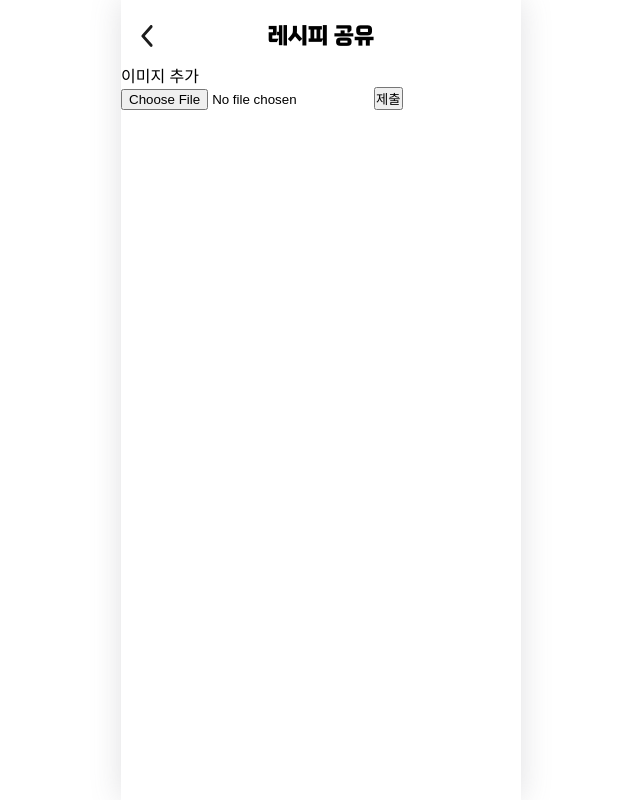
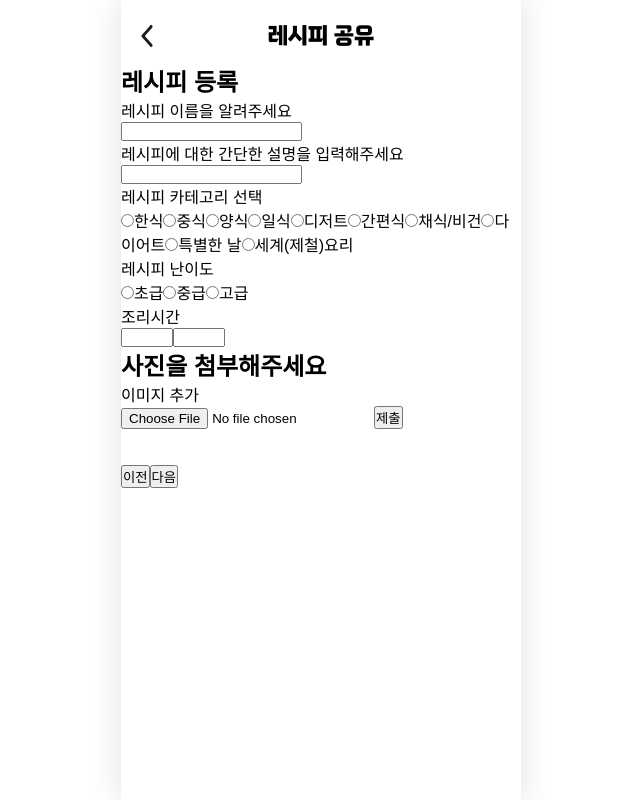
Before and after one commit to TRENDITHON-Omnivore-Team1/NaengTulCook-FE, a React (Vite) app: page /community/write-recipe in a window 1280 px wide. Shown: the whole page, without its empty margins (319-959 px from the left). Built offline with nearby package versions, Linux system fonts and the light colour scheme.

Commit message:
✨: 이웃레시피공유 - input 넣는중

```diff
--- a/src/components/community/write-neighbor-recipe/RecipeStepA.jsx
+++ b/src/components/community/write-neighbor-recipe/RecipeStepA.jsx
@@ -1,11 +1,24 @@
 import { useState } from "react";
 import * as A from "./RecipeStep.style";
-// import { api } from "@/apis/api";
-import axios from "axios";
+import { api } from "@/apis/api";
 
-const api = axios.create({
-  baseURL: "http://13.211.69.139:8080",
-});
+const categoryOptions = [
+  { id: 0, value: "한식" },
+  { id: 1, value: "중식" },
+  { id: 2, value: "양식" },
+  { id: 3, value: "일식" },
+  { id: 4, value: "디저트" },
+  { id: 5, value: "간편식" },
+  { id: 6, value: "채식/비건" },
+  { id: 7, value: "다이어트" },
+  { id: 8, value: "특별한 날" },
+  { id: 9, value: "세계(제철)요리" },
+];
+const levelOptions = [
+  { id: 0, value: "초급" },
+  { id: 1, value: "중급" },
+  { id: 2, value: "고급" },
+];
 
 export default function RecipeStepA() {
   const [image, setImage] = useState(null);
@@ -88,11 +101,43 @@ export default function RecipeStepA() {
 
   return (
     <>
+      <h2>레시피 등록</h2>
+
+      <p>레시피 이름을 알려주세요</p>
+      <input type="text" maxLength="20" />
+
+      <p>레시피에 대한 간단한 설명을 입력해주세요</p>
+      <input type="text" />
+
+      <p>레시피 카테고리 선택</p>
+      {categoryOptions.map((option) => (
+        <label key={option.id}>
+          <input type="radio" />
+          {option.value}
+        </label>
+      ))}
+
+      <p>레시피 난이도</p>
+      {levelOptions.map((option) => (
+        <label key={option.id}>
+          <input type="radio" />
+          {option.value}
+        </label>
+      ))}
+
+      <p>조리시간</p>
+      <input type="number" min="0" max="23" step="1" />
+      <input type="number" min="0" max="59" step="1" />
+
+      <h2>사진을 첨부해주세요</h2>
       <label>
         {image ? <img src={image} alt="uploaded preview" /> : <p>이미지 추가</p>}
         <input type="file" accept="image/*" onChange={handleImageUpload} />
       </label>
-      <button onClick={onSubmit}>제출</button>
+
+      <button type="button" onClick={onSubmit}>
+        제출
+      </button>
     </>
   );
 }
--- a/src/components/community/write-neighbor-recipe/WriteRecipeLayout.jsx
+++ b/src/components/community/write-neighbor-recipe/WriteRecipeLayout.jsx
@@ -1,12 +1,52 @@
+import { useState } from "react";
+import { useNavigate } from "react-router-dom";
+import { useForm } from "react-hook-form";
+import * as A from "./WriteRecipeLayout.style";
 import Topbar from "@/components/common/topbar/Topbar";
 import RecipeStepA from "./RecipeStepA";
-import * as A from "./WriteRecipeLayout.style";
+import RecipeStepB from "./RecipeStepB";
+import RecipeStepC from "./RecipeStepC";
+
+const formNameList = [
+  "title",
+  "content",
+  "category",
+  "level",
+  "time",
+  "file",
+  "ingredient",
+  "seasoning",
+  "tool",
+  "recipe",
+];
 
 export default function WriteRecipeLayout() {
+  // 페이지(step) abc 이동
+  const [currentStep, setCurrentStep] = useState(0);
+  const navigate = useNavigate();
+  // react-hook-form 설정
+  const { register, handleSubmit, control } = useForm();
+
   return (
     <>
       <Topbar pageTitle="레시피 공유" isSubPage={true} />
-      <RecipeStepA />
+      {/* 상단 스텝 */}
+
+      {/* 폼 내용 */}
+      <form>
+        {currentStep == 0 ? <RecipeStepA /> : currentStep == 1 ? <RecipeStepB /> : <RecipeStepC />}
+
+        {/* 버튼 */}
+        <br />
+        <br />
+        <br />
+        <button type="button" onClick={() => setCurrentStep((prev) => prev - 1)}>
+          이전
+        </button>
+        <button type="button" onClick={() => setCurrentStep((prev) => prev + 1)}>
+          다음
+        </button>
+      </form>
     </>
   );
 }
--- a/src/components/sign/pre-info/PreInfoLayout.jsx
+++ b/src/components/sign/pre-info/PreInfoLayout.jsx
@@ -77,6 +77,7 @@ export default function PreInfoLayout() {
     setIsButtonActive(false);
   }, [currentStep]);
 
+  // 드디어 api 요청
   const onSubmit = async (data) => {
     try {
       switch (currentStep) {
```
